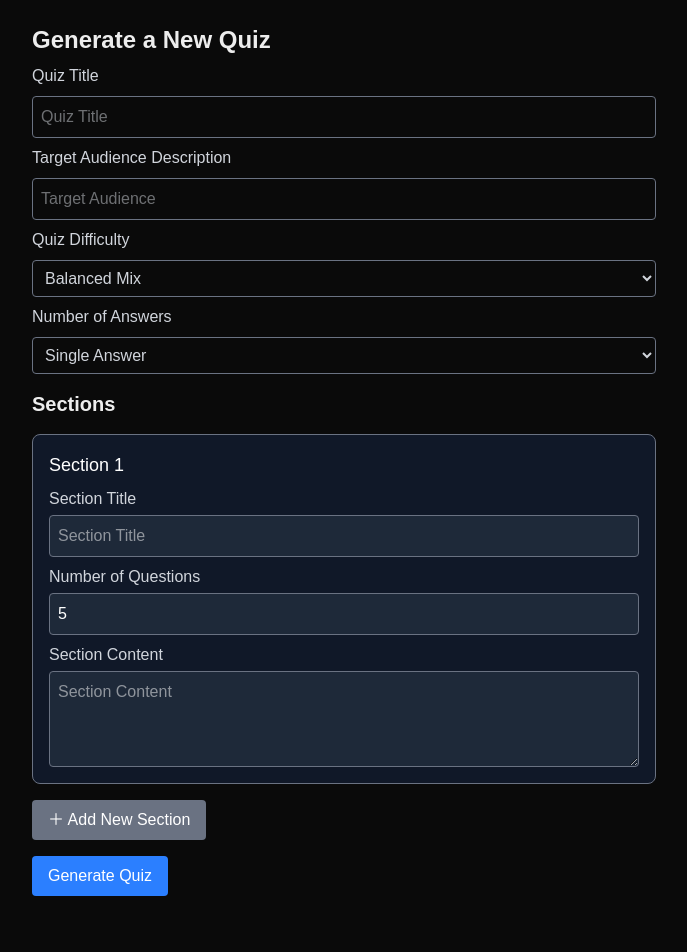
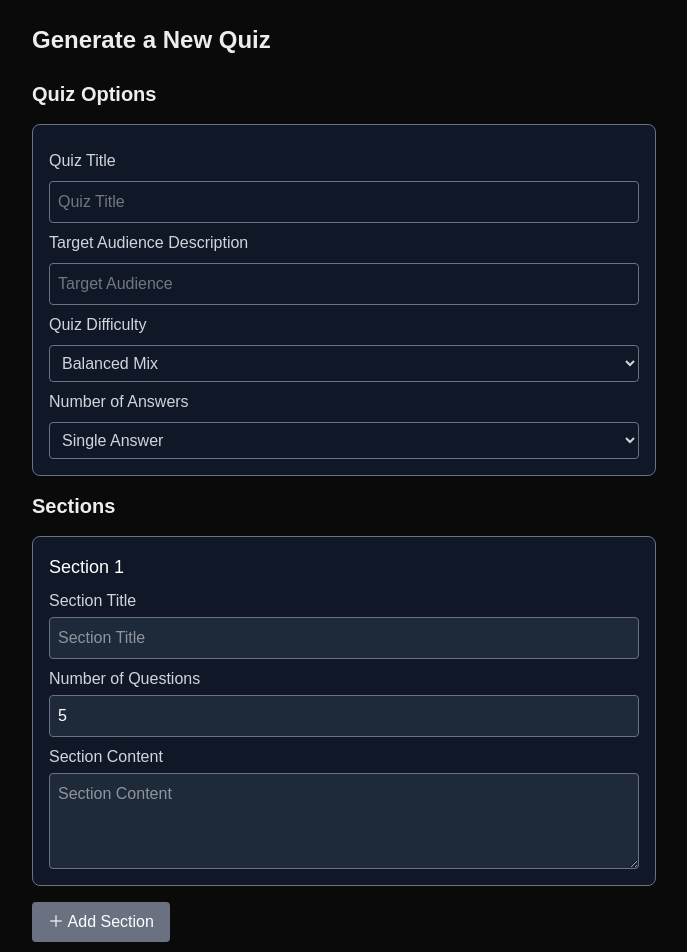
Before and after one commit to joshdyck-bluedrop/assessment-generator-hackathon2025-t4, a Next.js app: page /quiz-generator in a window 1280 px wide. Shown: the top 952 px of the page, without its empty margins (296-983 px from the left). Before the commit the page ends 920 px from the top, so only its background shows below. Built offline with nearby package versions, Linux system fonts and the light colour scheme.

Commit message:
wrap global quiz options
- other style improments

```diff
--- a/app/quiz-generator/page.tsx
+++ b/app/quiz-generator/page.tsx
@@ -191,7 +191,9 @@ export default function QuizGeneratorPage() {
 	return (
 		<div className="p-6 max-w-2xl mx-auto relative">
 			<h1 className="text-2xl font-bold">Generate a New Quiz</h1>
-
+			<br />
+			<h2 className="text-xl font-semibold">Quiz Options</h2>
+			<div className="bg-gray-900 p-4 border border-gray-500 rounded-lg mt-4">
 				{/* Quiz Title */}
 				<label className="block text-gray-300 mt-2">
 					Quiz Title
@@ -242,6 +244,7 @@ export default function QuizGeneratorPage() {
 						<option value="multiple">Multiple Answers</option>
 					</select>
 				</label>
+			</div>
 
 			{/* Sections */}
 			<div className="mt-4">
@@ -300,12 +303,15 @@ export default function QuizGeneratorPage() {
 
 				{/* Add New Section Button */}
 				<button onClick={addNewSection} className="mt-4 bg-gray-500 text-white px-4 py-2 rounded hover:bg-gray-600">
-					＋ Add New Section
+					＋ Add Section
 				</button>
 			</div>
 
+			<br />
+			<br />
+
 			{/* Generate Quiz Button */}
-			<button onClick={handleSubmit} className="mt-4 bg-blue-500 text-white px-4 py-2 rounded hover:bg-blue-600">
+			<button onClick={handleSubmit} className="mt-4 bg-blue-500 text-white px-4 py-2 rounded hover:bg-blue-600 w-full">
 				Generate Quiz
 			</button>
 
```
Lines whose indentation alone changed are shown as unchanged.
